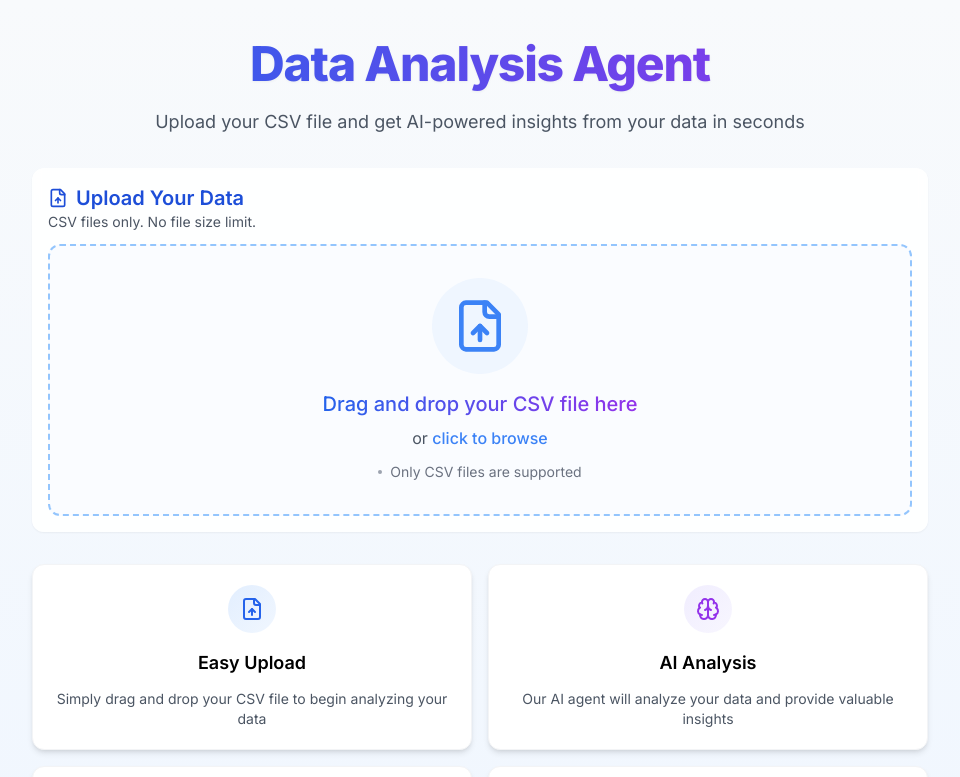
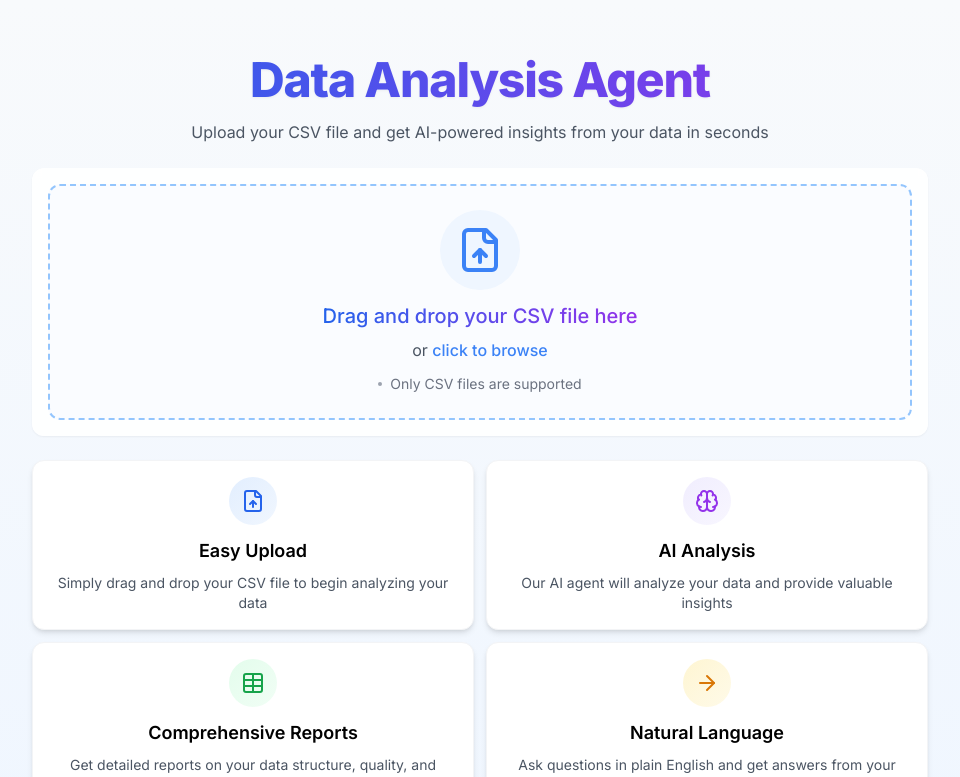
Before and after one commit to chaitanyacherukuri/Data-Analyst-Agent, a Next.js app in the folder frontend/: page / in a window 1280 px wide. Shown: the top 777 px of the page, without its empty margins (160-1120 px from the left). Built offline with nearby package versions, Linux system fonts and the light colour scheme.

Commit message:
Remove upload section header and move content upward to improve visibility without scrolling

```diff
--- a/frontend/src/app/page.tsx
+++ b/frontend/src/app/page.tsx
@@ -216,40 +216,33 @@ export default function Home() {
   });
 
   return (
-    <main className="min-h-screen flex flex-col items-center justify-center p-4 md:p-10 bg-gradient-to-b from-slate-50 to-blue-50">
-      <div className="max-w-4xl w-full space-y-8"> {/* Reduced space-y from 10 to 8 */}
+    <main className="min-h-screen flex flex-col items-center p-4 md:p-8 bg-gradient-to-b from-slate-50 to-blue-50">
+      <div className="max-w-4xl w-full space-y-6"> {/* Further reduced space-y from 8 to 6 */}
         {/* Header with gradient text - made more compact */}
-        <div className="text-center space-y-4"> {/* Reduced space-y from 6 to 4 */}
+        <div className="text-center space-y-3 mt-6"> {/* Further reduced space-y from 4 to 3 */}
           <h1 className="text-4xl md:text-5xl font-extrabold tracking-tight bg-clip-text text-transparent bg-gradient-to-r from-blue-600 to-purple-600 leading-tight pb-1 drop-shadow-sm">
             Data Analysis Agent
           </h1>
-          <p className="text-lg text-gray-600 max-w-2xl mx-auto">
+          <p className="text-md text-gray-600 max-w-2xl mx-auto"> {/* Reduced text size */}
             Upload your CSV file and get AI-powered insights from your data in seconds
           </p>
         </div>
 
         {/* File upload section - Moved above feature cards */}
-        <div className="bg-white bg-opacity-90 backdrop-blur-sm rounded-xl shadow-sm p-4 mb-6">
-          <div className="mb-3">
-            <h2 className="text-xl font-semibold text-blue-700 flex items-center">
-              <FileUp className="h-5 w-5 mr-2" />
-              Upload Your Data
-            </h2>
-            <p className="text-gray-600 text-sm">CSV files only. No file size limit.</p>
-          </div>
+        <div className="bg-white bg-opacity-90 backdrop-blur-sm rounded-xl shadow-sm p-4 mb-4">
 
           {/* Modern file upload area */}
           <div
             {...getRootProps()}
-            className={`p-8 border-2 border-dashed rounded-xl cursor-pointer flex flex-col items-center justify-center transition-all duration-300 ${
+            className={`p-6 border-2 border-dashed rounded-xl cursor-pointer flex flex-col items-center justify-center transition-all duration-300 ${
               isDragActive
                 ? "border-blue-500 bg-blue-50 shadow-md scale-[1.01]"
                 : "border-blue-300 hover:border-blue-400 bg-blue-50/30 hover:bg-blue-50/50 hover:shadow-sm"
             }`}
           >
             <input {...getInputProps()} />
-            <div className={`mb-4 p-5 rounded-full ${isDragActive ? 'bg-blue-100' : 'bg-blue-50'} transition-all duration-300`}>
-              <FileUp className={`h-14 w-14 ${isDragActive ? 'text-blue-600' : 'text-blue-500'} transition-colors duration-300`} />
+            <div className={`mb-3 p-4 rounded-full ${isDragActive ? 'bg-blue-100' : 'bg-blue-50'} transition-all duration-300`}>
+              <FileUp className={`h-12 w-12 ${isDragActive ? 'text-blue-600' : 'text-blue-500'} transition-colors duration-300`} />
             </div>
             <p className="text-xl font-medium bg-clip-text text-transparent bg-gradient-to-r from-blue-600 to-purple-600">
               {isDragActive
@@ -370,8 +363,8 @@ export default function Home() {
         </div>
 
         {/* Feature cards with hover effects - Made more compact */}
-        <div className="grid grid-cols-1 md:grid-cols-2 gap-4 mt-6"> {/* Reduced gap from 6 to 4 */}
-          <div className="modern-card p-5 text-center flex flex-col items-center space-y-3"> {/* Reduced padding and spacing */}
+        <div className="grid grid-cols-1 md:grid-cols-2 gap-3 mt-4"> {/* Further reduced gap and margin */}
+          <div className="modern-card p-4 text-center flex flex-col items-center space-y-2"> {/* Further reduced padding and spacing */}
             <div className="animated-icon-container mb-1">
               <FileUp className="h-6 w-6 text-blue-600" />
             </div>
@@ -381,7 +374,7 @@ export default function Home() {
             </p>
           </div>
 
-          <div className="modern-card p-5 text-center flex flex-col items-center space-y-3">
+          <div className="modern-card p-4 text-center flex flex-col items-center space-y-2">
             <div className="animated-icon-container mb-1" style={{background: 'linear-gradient(135deg, rgba(237, 233, 254, 0.8), rgba(237, 233, 254, 0.4))'}}>
               <Brain className="h-6 w-6 text-purple-600" />
             </div>
@@ -391,7 +384,7 @@ export default function Home() {
             </p>
           </div>
 
-          <div className="modern-card p-5 text-center flex flex-col items-center space-y-3">
+          <div className="modern-card p-4 text-center flex flex-col items-center space-y-2">
             <div className="animated-icon-container mb-1" style={{background: 'linear-gradient(135deg, rgba(220, 252, 231, 0.8), rgba(220, 252, 231, 0.4))'}}>
               <Table className="h-6 w-6 text-green-600" />
             </div>
@@ -401,7 +394,7 @@ export default function Home() {
             </p>
           </div>
 
-          <div className="modern-card p-5 text-center flex flex-col items-center space-y-3">
+          <div className="modern-card p-4 text-center flex flex-col items-center space-y-2">
             <div className="animated-icon-container mb-1" style={{background: 'linear-gradient(135deg, rgba(254, 243, 199, 0.8), rgba(254, 243, 199, 0.4))'}}>
               <ArrowRight className="h-6 w-6 text-amber-600" />
             </div>
```
